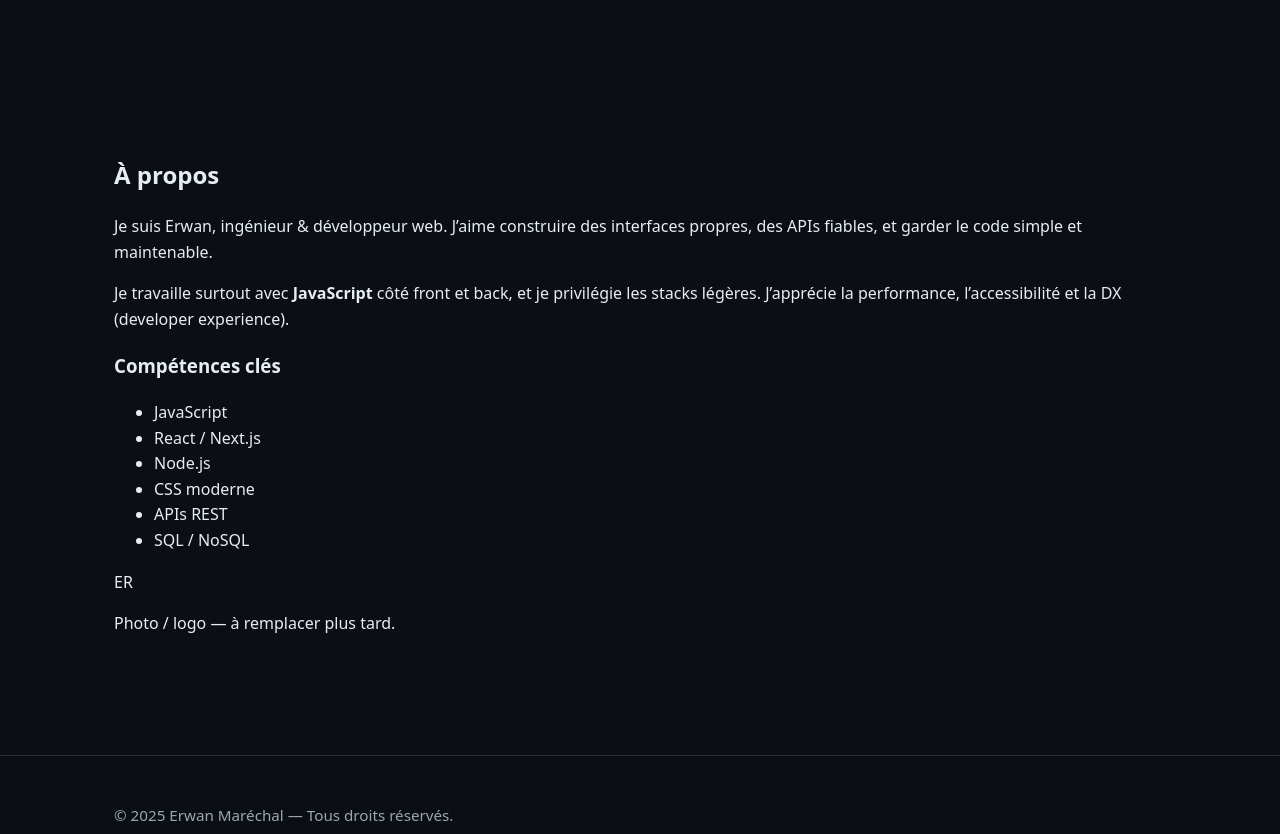
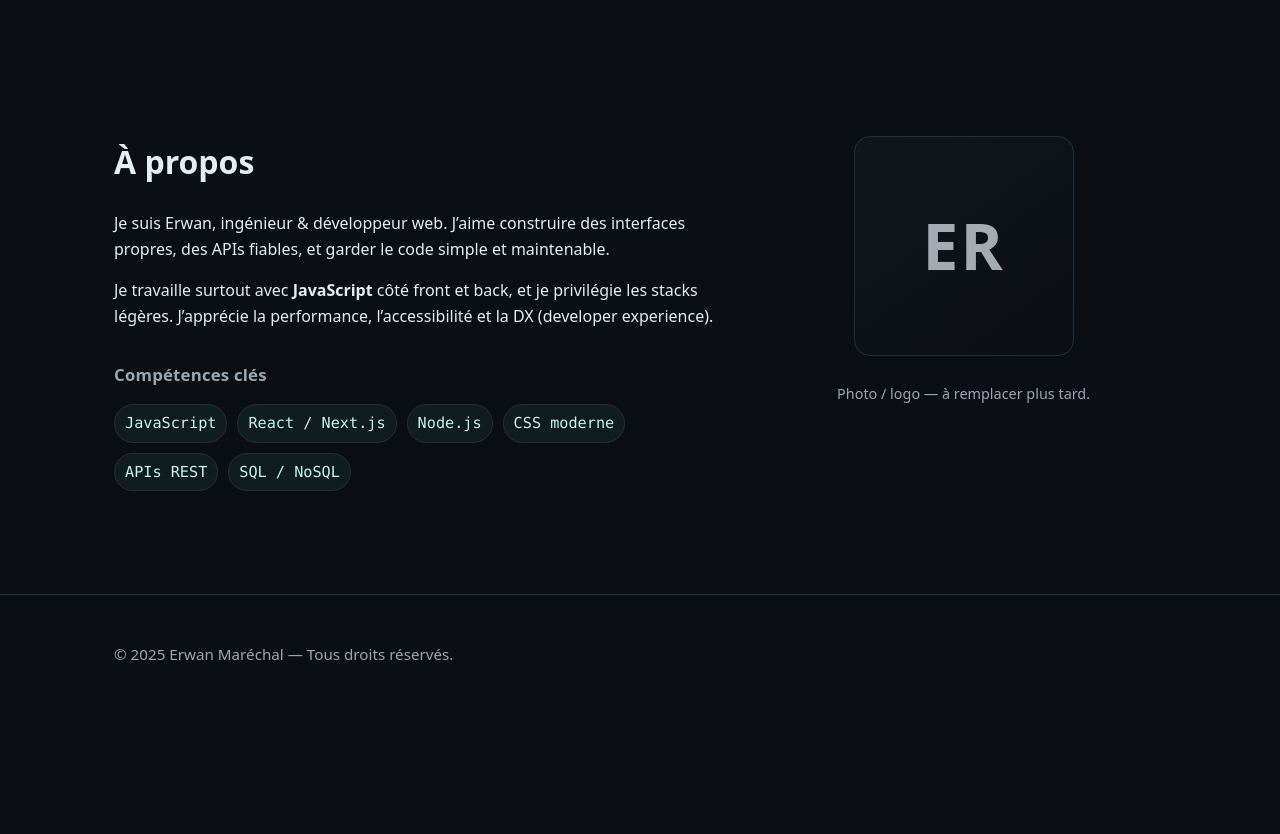
Before and after one commit to Erwan1202/Porfolio_Simple, a Next.js app: page / in a window 1280 px wide. Shown: the part 540-1374 px from the top of the page. After the commit the page ends 1253 px from the top, so only its background shows below. Built offline with nearby package versions, Linux system fonts and the light colour scheme.

Commit message:
feat: enhance styling for section titles, prose, about layout, avatar, and skills chips

```diff
--- a/styles/components.css
+++ b/styles/components.css
@@ -33,3 +33,76 @@
   border-color: var(--brand);
 }
 .btn--ghost:hover{background: color-mix(in oklab, var(--brand) 12%, transparent)}
+
+
+/* ----- Section titles ----- */
+.section-title{
+  font-size: clamp(22px, 4vw, 32px);
+  margin: 0 0 var(--space-4);
+}
+.section-subtitle{
+  margin: var(--space-6) 0 var(--space-3);
+  font-size: 1.05rem;
+  color: var(--muted);
+  letter-spacing: .2px;
+}
+
+/* ----- Prose ----- */
+.prose{
+  margin: 0 0 var(--space-3);
+  color: var(--text);
+}
+.prose + .prose{ margin-top: var(--space-2); }
+
+/* ----- About layout ----- */
+.about__grid{
+  display: grid;
+  gap: clamp(20px, 4vw, 40px);
+  grid-template-columns: 1fr;
+}
+@media (width >= 900px){
+  .about__grid{
+    grid-template-columns: 1.2fr .8fr;
+    align-items: start;
+  }
+}
+.about__aside{
+  display: grid;
+  gap: var(--space-2);
+  justify-items: center;
+}
+
+/* ----- Avatar placeholder ----- */
+.avatar{
+  width: 220px; height: 220px;
+  border-radius: 16px;
+  border: 1px solid var(--border);
+  background: linear-gradient(145deg, var(--bg-soft), transparent);
+  display: grid; place-items: center;
+  overflow: hidden;
+}
+.avatar__ph{
+  font-weight: 800;
+  font-size: 64px;
+  color: color-mix(in oklab, var(--text) 70%, transparent);
+  letter-spacing: 2px;
+}
+.caption{
+  color: var(--muted);
+  font-size: .9rem;
+}
+
+/* ----- Skills chips ----- */
+.skills{
+  display:flex; flex-wrap:wrap; gap: 10px;
+  list-style:none; padding:0; margin:0;
+}
+.skill-chip{
+  padding: 6px 10px;
+  border: 1px solid var(--border);
+  border-radius: 999px;
+  background: color-mix(in oklab, var(--brand) 6%, transparent);
+  color: color-mix(in oklab, var(--brand) 25%, var(--text));
+  font-family: var(--font-mono);
+  font-size: .95rem;
+}
```
